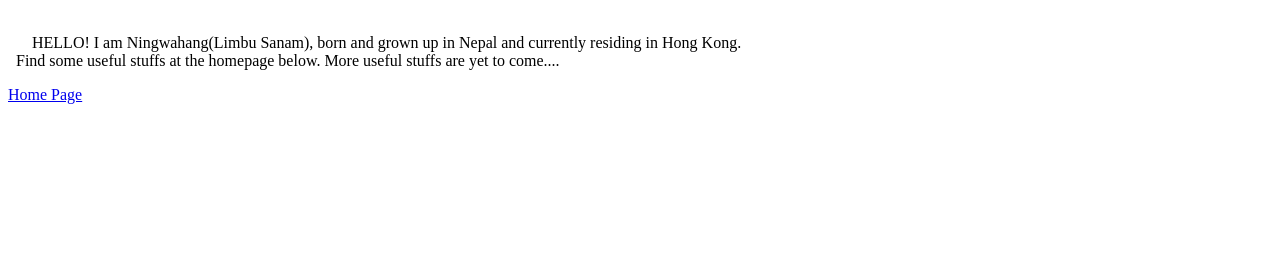
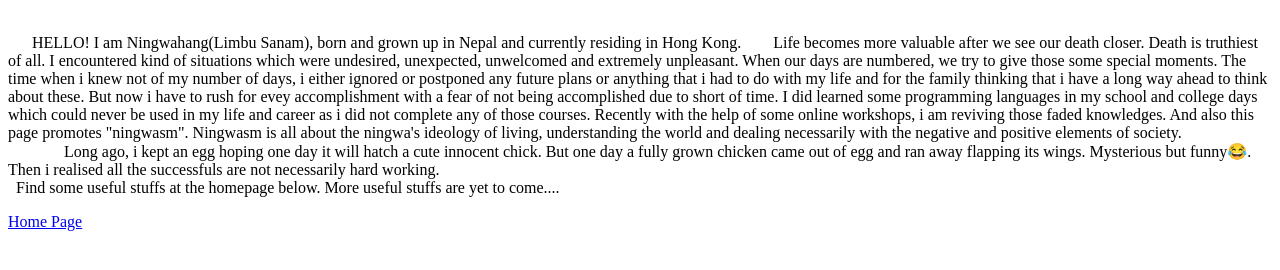
Before and after one commit to Ningwa83/Ningwasm, a plain HTML site: page about.html in a window 1280 px wide. Drawn offline with Linux system fonts and the light colour scheme.

Commit message:
Update about.html

```diff
--- a/about.html
+++ b/about.html
@@ -5,7 +5,8 @@
 <meta name="viewport" content="width=device-width, initial-scale=1.0">
 </head>
 <body>
-<p><br>&nbsp;&nbsp;&nbsp;&nbsp;&nbsp;&nbsp;HELLO! I am Ningwahang(Limbu Sanam), born and grown up in Nepal and currently residing in Hong Kong.       <br>&nbsp;&nbsp;Find some useful stuffs at the homepage below. More useful stuffs  are yet to come....</p>
+<p><br>&nbsp;&nbsp;&nbsp;&nbsp;&nbsp;&nbsp;HELLO! I am Ningwahang(Limbu Sanam), born and grown up in Nepal and currently residing in Hong Kong. &nbsp;&nbsp;&nbsp;&nbsp;&nbsp;&nbsp;&nbsp;Life becomes more valuable after we see our death closer. Death is truthiest of all. I encountered kind of situations which were undesired, unexpected, unwelcomed and extremely unpleasant. When our days are numbered, we try to give those some special moments. The time when i knew not of my number of days, i either ignored or postponed any future plans or anything that i had to do with my life and for the family thinking that i have a long way ahead to think about these. But now i have to rush for evey accomplishment with a fear of not being accomplished due to short of time. I did learned some programming languages in my school and college days which could never be used in my life and career as i did not complete any of those courses. Recently with the help of some online workshops, i am reviving those faded knowledges. And also this page promotes "ningwasm". Ningwasm is all about the ningwa's ideology of living, understanding the world and dealing necessarily with the negative and positive elements of society.<br>
+&nbsp;&nbsp;&nbsp;&nbsp;&nbsp;&nbsp;&nbsp;&nbsp;&nbsp;&nbsp;&nbsp;&nbsp;&nbsp;&nbsp;Long ago, i kept an egg hoping one day it will hatch a cute innocent chick. But one day a fully grown chicken came out of egg and ran away flapping its wings. Mysterious but funny😂. Then i realised all the successfuls are not necessarily hard working.      <br>&nbsp;&nbsp;Find some useful stuffs at the homepage below. More useful stuffs  are yet to come....</p>
 <a href= "index.html">Home Page</a>
 </body>
 </html>
```
